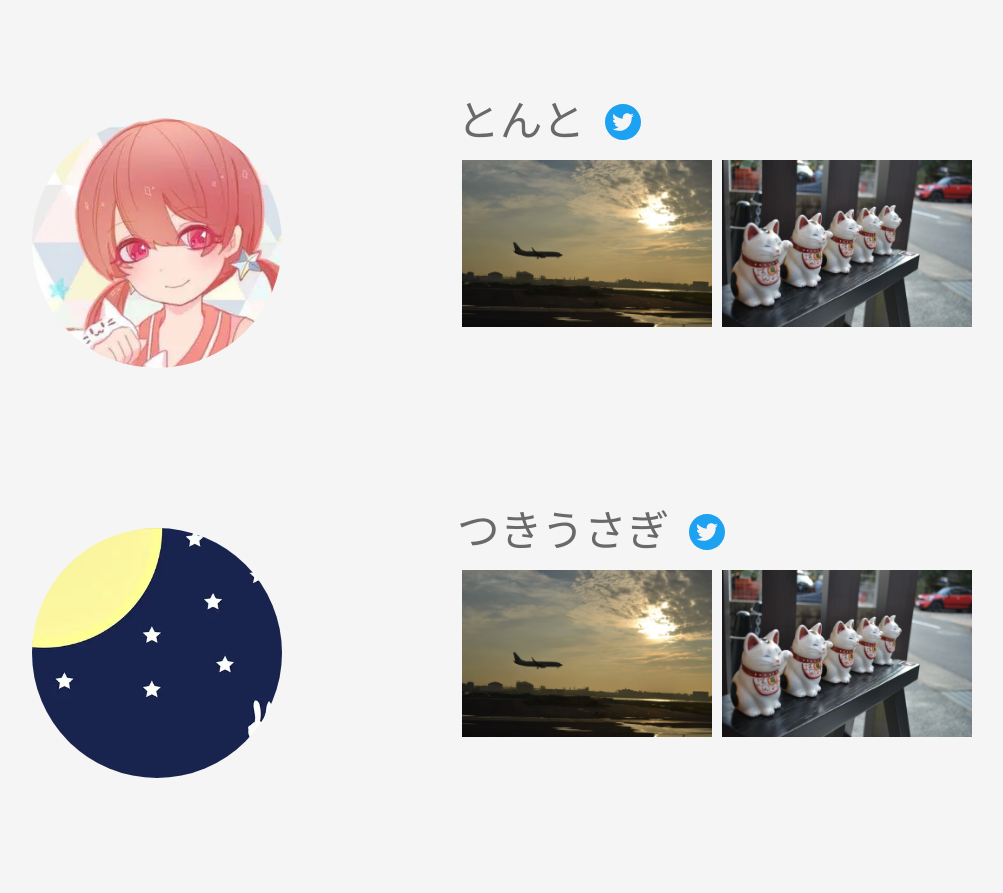
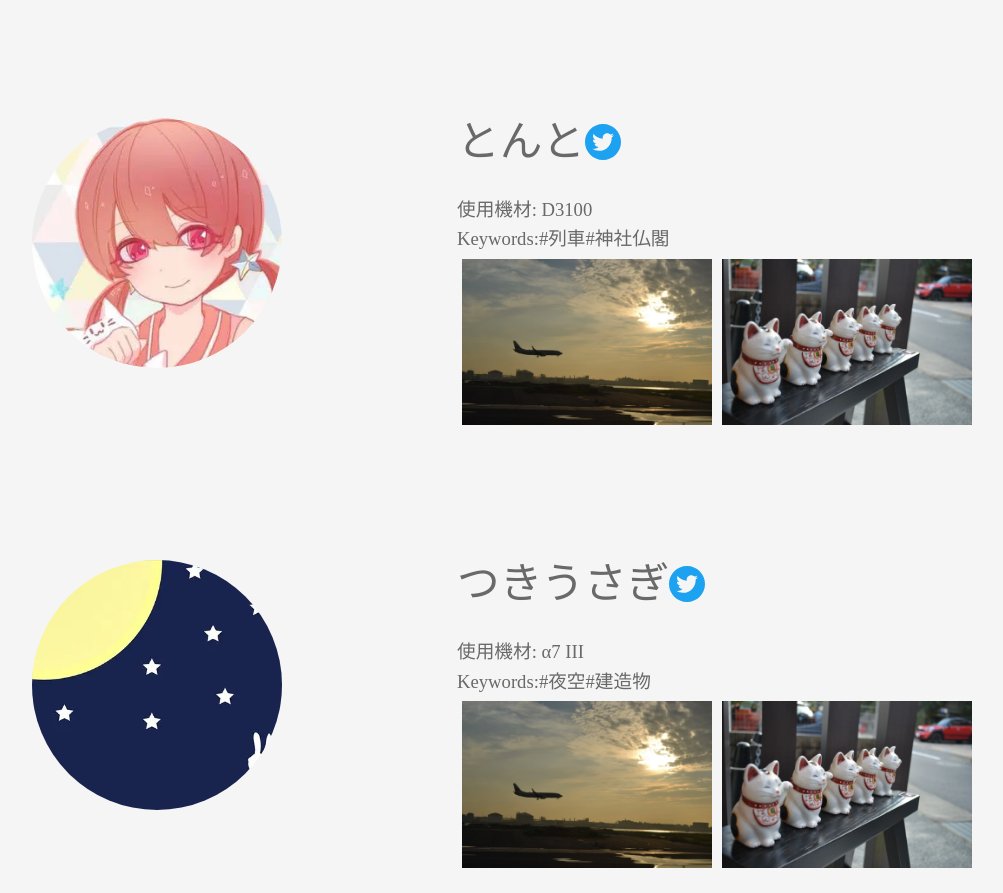
Before and after one commit to ryu-ton10/keiso_kouga_web, a React (Create React App) app: page / in a window 1280 px wide. Shown: the part 2512-3405 px from the top of the page, without its empty margins (183-1186 px from the left). Built offline with nearby package versions, Linux system fonts and the light colour scheme.

Commit message:
add keywords for each profile

```diff
--- a/src/components/Members/index.css
+++ b/src/components/Members/index.css
@@ -82,20 +82,24 @@
     text-align: left;
 }
 
-.member-profile p {
+.member-profile .name {
     font-family: 'Hiragino Mincho Pro';
     font-size: 32pt;
     color: rgba(105, 105, 105, 1);
-    padding: 20px 0px 0px 0px;
+    padding: 20px 0px 20px 0px;
+    margin-bottom: 0;
+}
+
+.member-profile p {
+    font-family: 'Hiragino Mincho Pro';
+    font-size: 14pt;
+    color: rgba(105, 105, 105, 1);
+    padding: 0;
+    margin-bottom: 0;
 }
 
 .member-profile .ant-row {
     padding: 0;
-}
-
-.member-profile p {
-    padding: 0 20px 0 0;
-    margin-bottom: 0;
 }
 
 .member-profile .ant-image {
--- a/src/components/Members/index.tsx
+++ b/src/components/Members/index.tsx
@@ -9,6 +9,8 @@ type Member = {
     image: string;
     works: string[];
     twitter_url: string;
+    keywords: string[];
+    camera: string;
 }
 
 type Props = {
@@ -31,7 +33,7 @@ const Members: React.FC<Props> = (props) => {
             </div>
             <div className="member-cell">
                 {members.map((member) => {
-                    const { name, image, works, twitter_url } = member;
+                    const { name, image, works, twitter_url, keywords, camera } = member;
                     return (
                         <Row>
                             <Col lg={12} xs={24} className="member-icon">
@@ -39,8 +41,17 @@ const Members: React.FC<Props> = (props) => {
                             </Col>
                             <Col lg={12} xs={24} className="member-profile">
                                 <Row>
-                                    <p>{name}</p>
+                                    <p className="name">{name}</p>
                                     <a href={twitter_url} rel="noopener noreferrer" target="_blank"><TwitterCircleFilled /></a>
+                                </Row>
+                                <p>使用機材: {camera}</p>
+                                <Row>
+                                    <p>Keywords: </p>
+                                    {keywords.map((keyword) => {
+                                        return (
+                                            <p>#{keyword}</p>
+                                        );
+                                    })}
                                 </Row>
                                 <Row>
                                     {works.map((work) => {
--- a/src/data/data.ts
+++ b/src/data/data.ts
@@ -7,6 +7,8 @@ export const members = [
         image: "tonto_icon.webp",
         works: ["gallery_1.webp", "gallery_2.webp"],
         twitter_url: "https://twitter.com/tsu7ma4_10nto/",
+        keywords: ["列車", "神社仏閣"],
+        camera: "D3100"
     },
     {
         id: nanoid(),
@@ -14,6 +16,8 @@ export const members = [
         image: "tuki_icon.webp",
         works: ["gallery_1.webp", "gallery_2.webp"],
         twitter_url: "https://twitter.com/moonrabbitphoto/",
+        keywords: ["夜空", "建造物"],
+        camera: "α7 III"
     },
 ]
 
```
